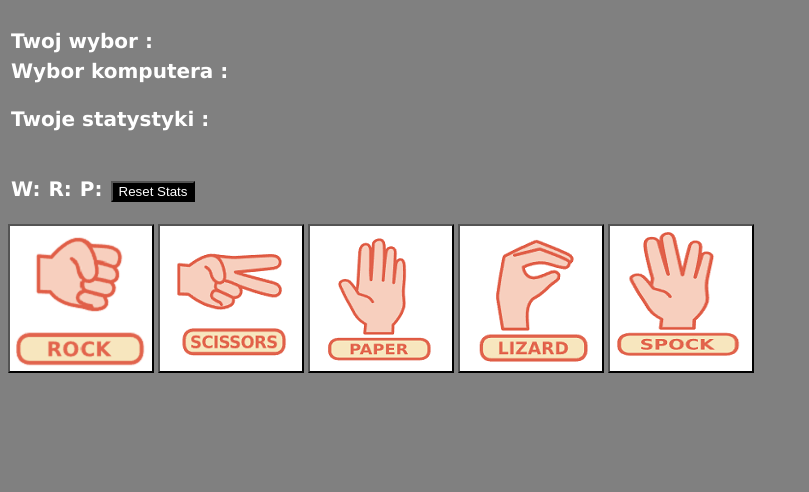
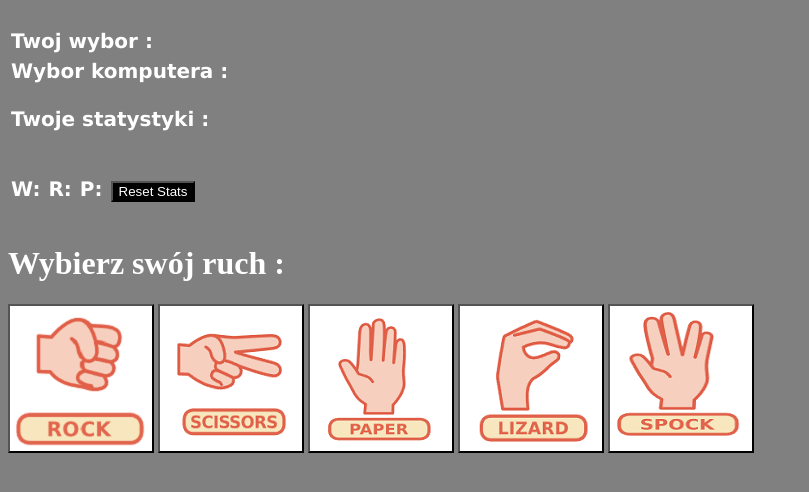
Before and after one commit to BlazeTM/paper-scissors-rock-game, a plain HTML site: page index.html in a window 1280 px wide. Shown: the whole page, without its empty margins (0-809 px from the left). Drawn offline with Linux system fonts and the light colour scheme.

Commit message:
małe poprawki estetyczne

```diff
--- a/index.html
+++ b/index.html
@@ -40,6 +40,7 @@
 
     </div>
     <div>
+        <h1>Wybierz swój ruch : </h1>
         <button class="przyciski" onclick="userRock()" id="0"><img src="rock.png"></button>
         <button class="przyciski"  onclick="userScissors()" id="1"><img src="scissors.png"></button>
         <button class="przyciski"  onclick="userPaper()" id="2"><img src="paper.png"></button>
```
